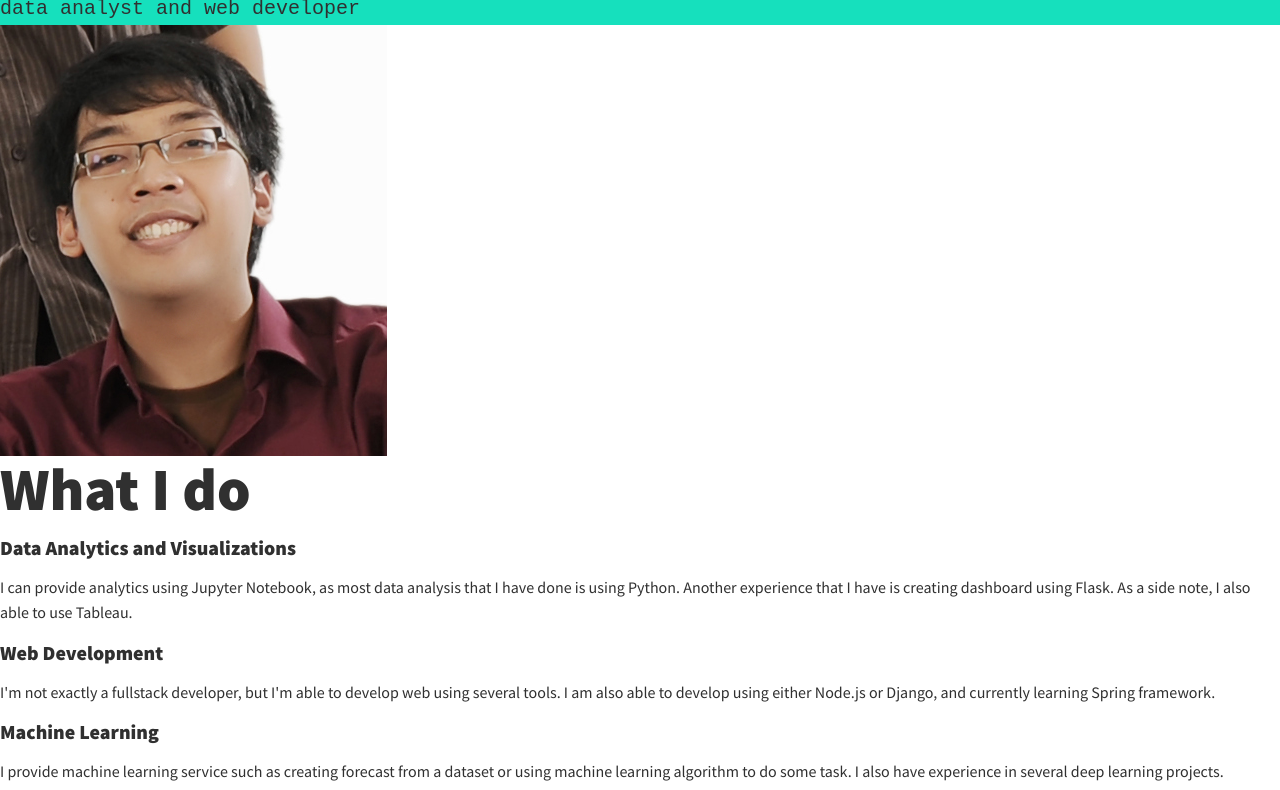
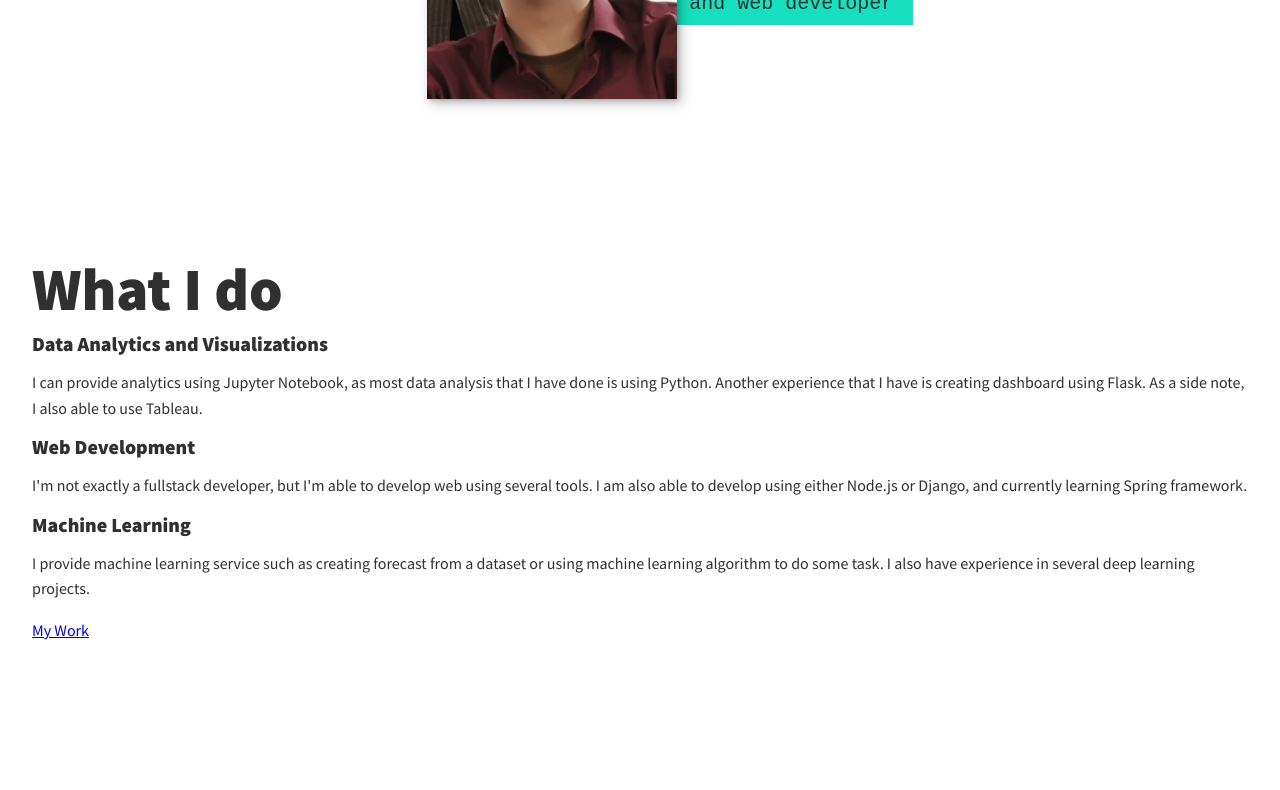
Before and after one commit to rangga-prangwedana/html-css-fcc, a plain HTML site: page index.html in a window 1280 px wide. Shown: the part 553-1343 px from the top of the page. Drawn offline with nearby package versions, Linux system fonts and the light colour scheme.

Commit message:
Styling intros

```diff
--- a/css/style.css
+++ b/css/style.css
@@ -21,6 +21,9 @@
     --fs-h2: 2.25rem;
     --fs-h3: 1.25rem;
     --fs-body: 1rem;
+
+    --bs: 0.25em 0.25em 0.75em rgba(0, 0, 0, .25),
+          0.125em 0.125em 0.25em rgba(0, 0, 0, .15);
 }
 
 @media (min-width:800px){
@@ -43,6 +46,10 @@ body {
     line-height: 1.6;
 }
 
+section {
+    padding: 5em 2em;
+}
+
 img {
     display: block;
     max-width: 100%;
@@ -57,7 +64,7 @@ strong {
 h1,
 h2,
 h3 {
-    line-height: 1.1;
+    line-height: 1;
     margin: 0;
 }
 
@@ -86,4 +93,57 @@ h3 {font-size: var(--fs-h3);}
 .section__subtitle--about{
     background: var(--clr-accent);
     font-family: var(--ff-secondary);
+    margin-bottom: 1em;
+    padding: .25em 1em;
 }
+
+/* Header */
+
+nav {
+    display: none;
+}
+
+/* Intro section */
+
+.intro {
+    position: relative;
+}
+
+.intro__img {
+    box-shadow: var(--bs);
+}
+
+.section__subtitle--intro {
+    display: inline-block;
+}
+
+@media (min-width: 600px){
+    .intro {
+        display: grid;
+        width: min-content;
+        margin: 0 auto;
+        grid-column-gap: 1em;
+        grid-template-areas:
+        "img title"
+        "img subtitle";
+        grid-template-columns: min-content max-content;
+    }
+
+    .intro__img {
+        grid-area: img;
+        min-width: 250px;
+        position: relative;
+        z-index: 2;
+    }
+
+    .section__subtitle--intro{
+        align-self: start;
+        grid-column: -1 / 1;
+        grid-row: 2;
+        text-align: right;
+        position: relative;
+        left: 1.5em;
+        width: calc(100% + 1.5em);
+    }
+
+}
--- a/index.html
+++ b/index.html
@@ -57,7 +57,7 @@
       <p class="section__subtitle section__subtitle--intro">
         data analyst and web developer
       </p>
-      <img src="img/rangga.png" alt="Foto smile michizane" />
+      <img src="img/rangga.png" alt="Foto smile michizane" class="intro__img"/>
     </section>
 
     <!-- My skills and services -->
```
